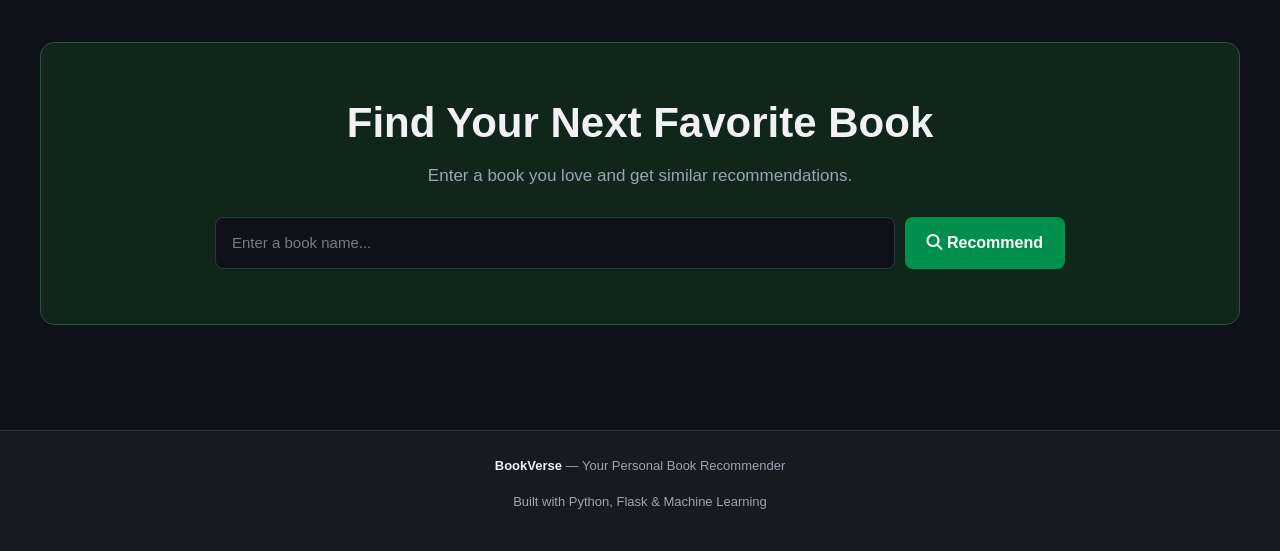
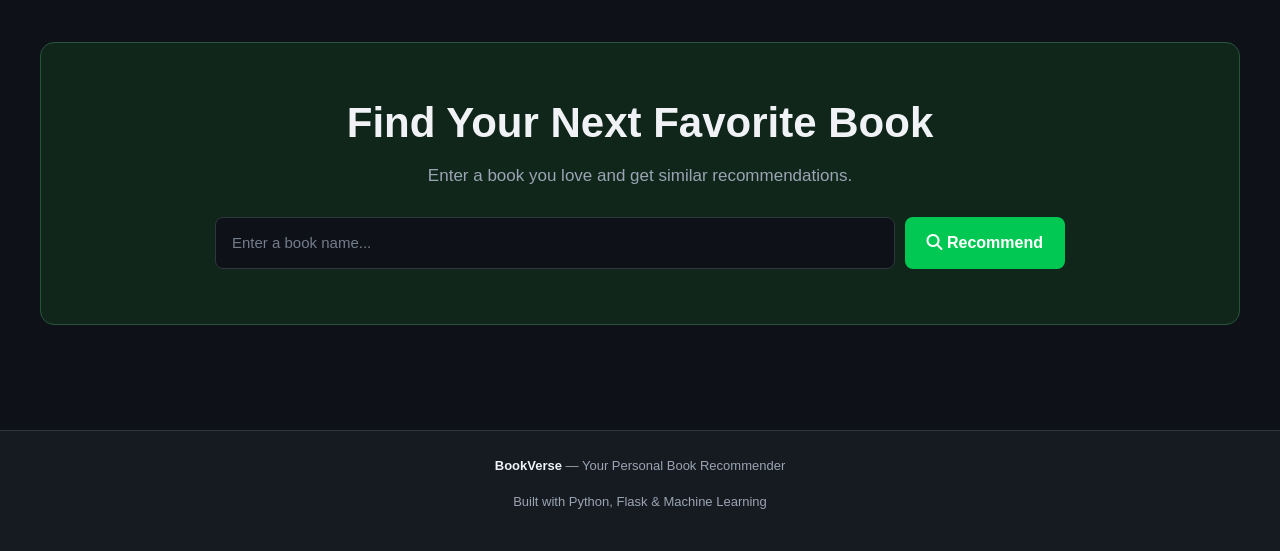
Before and after one commit to arnavj8/Book-Recommender-System, a Flask app: page /recommend in a window 1280 px wide. Shown: the part 64-615 px from the top of the page. Run offline with Flask 3, Linux system fonts and the light colour scheme; parts of the project's set-up code (start-up, migrations or seed data) failed here and were passed over.

Commit message:
Update button styles to use CSS variables

```diff
--- a/pythonProject1/templates/recommend.html
+++ b/pythonProject1/templates/recommend.html
@@ -180,7 +180,7 @@ body.light-mode .search-panel p {
 
 .primary-btn,
 .search-button {
-    background: #008f4c;
+    background: var(--accent);
     color: white;
     border: none;
     border-radius: 8px;
@@ -194,13 +194,12 @@ body.light-mode .search-panel p {
     gap: 9px;
     padding: 12px 20px;
     text-decoration: none !important;
-    box-shadow: 0 3px 10px rgba(0, 0, 0, 0.18);
     transition: background .2s, transform .2s;
 }
 
 .primary-btn:hover,
 .search-button:hover {
-    background: #007a40;
+    background: var(--accent-hover);
     color: white;
 }
 
```
